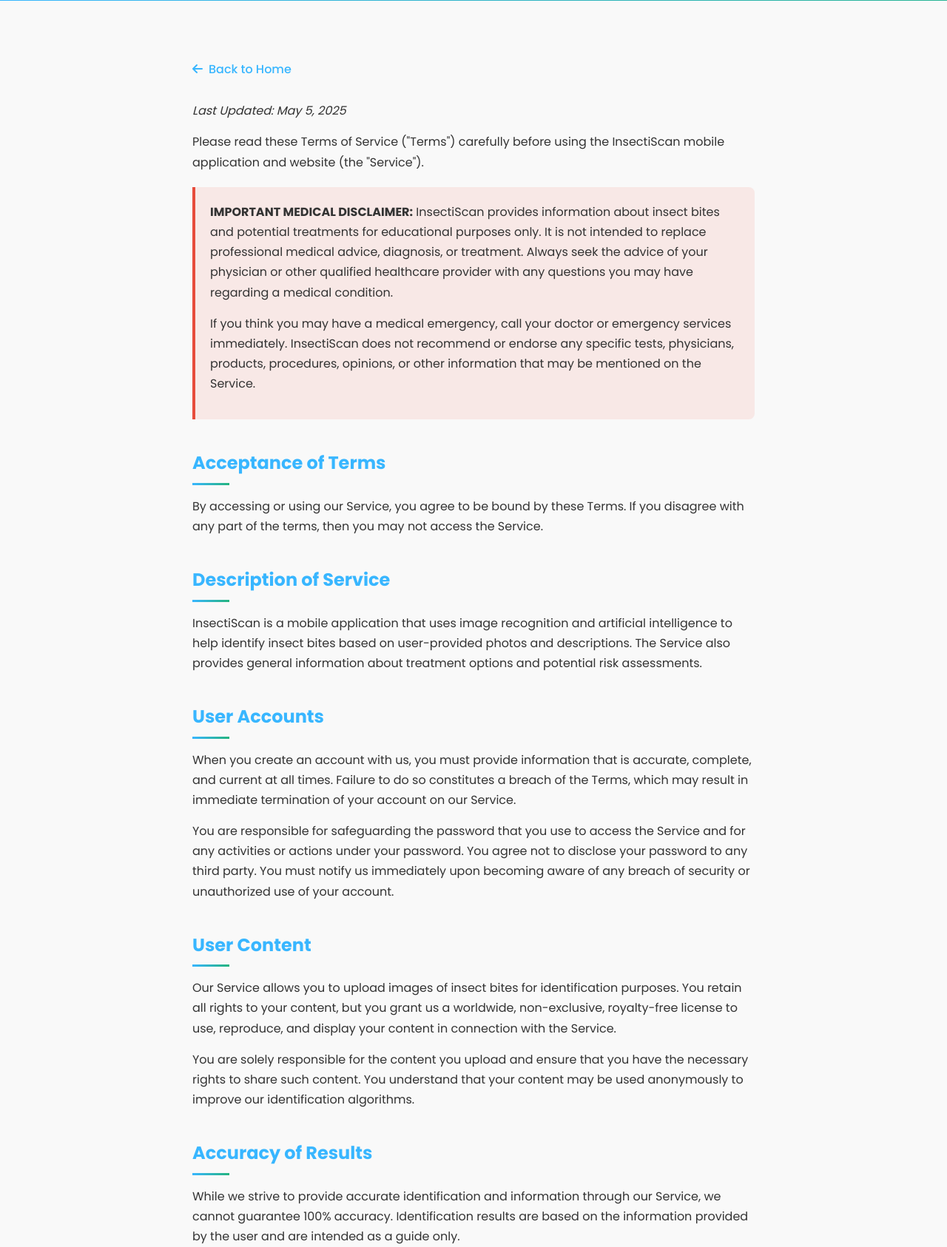
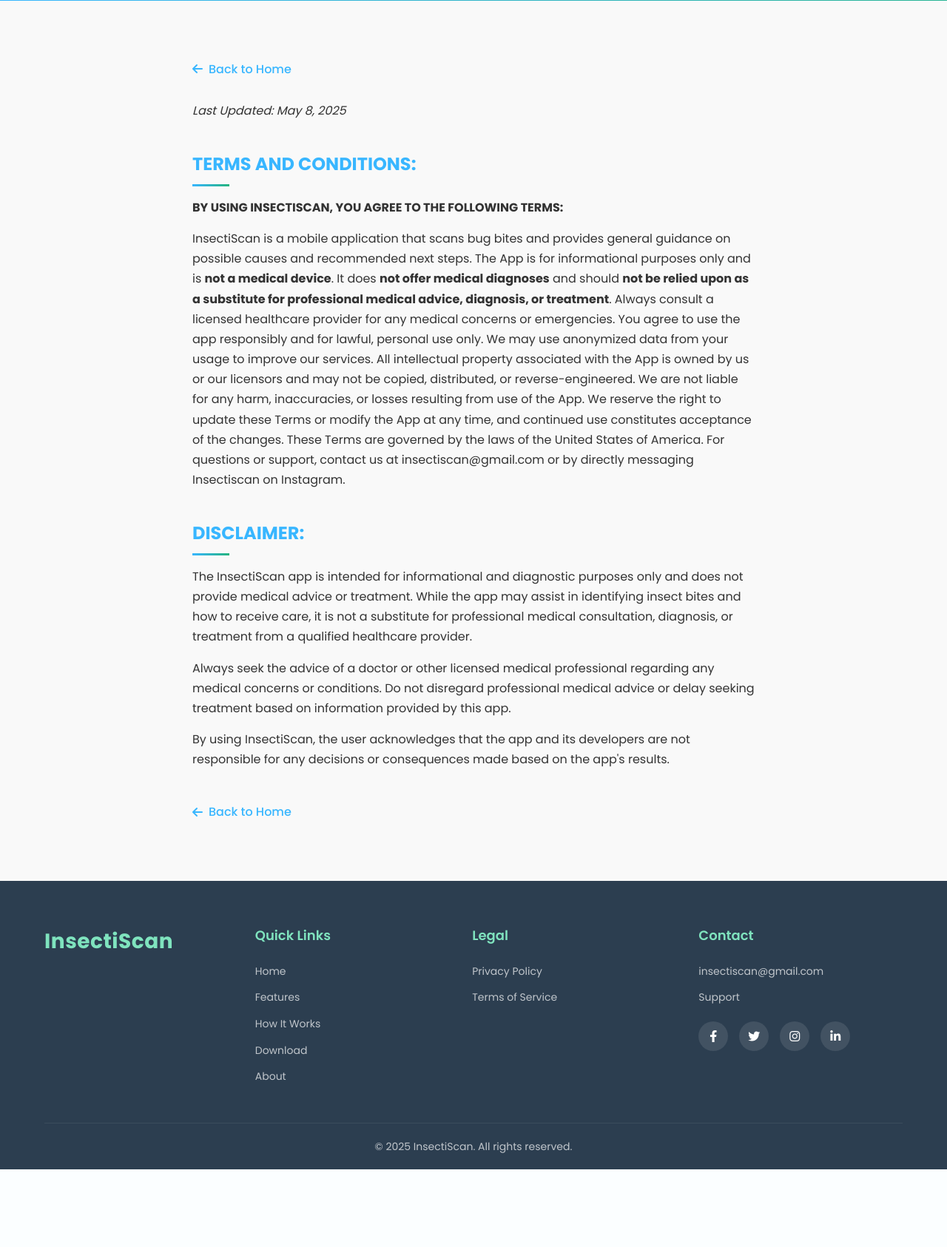
Before and after one commit to WizardQueenAnne/Insectiscan, a Flask app: page /terms in a window 1280 px wide. Shown: the part 259-1945 px from the top of the page at 74% size. After the commit the page ends 1840 px from the top, so only its background shows below. Run offline with Flask 3, Linux system fonts and the light colour scheme.

Commit message:
Update terms.html

```diff
--- a/templates/terms.html
+++ b/templates/terms.html
@@ -96,6 +96,10 @@
         .back-button:hover {
             transform: translateX(-5px);
         }
+
+        strong {
+            font-weight: 700;
+        }
     </style>
 </head>
 <body>
@@ -132,67 +136,16 @@
             <i class="fas fa-arrow-left"></i> Back to Home
         </a>
 
-        <p class="legal-update">Last Updated: May 5, 2025</p>
+        <p class="legal-update">Last Updated: May 8, 2025</p>
 
-        <p>Please read these Terms of Service ("Terms") carefully before using the InsectiScan mobile application and website (the "Service").</p>
+        <h2>TERMS AND CONDITIONS:</h2>
+        <p><strong>BY USING INSECTISCAN, YOU AGREE TO THE FOLLOWING TERMS:</strong></p>
+        <p>InsectiScan is a mobile application that scans bug bites and provides general guidance on possible causes and recommended next steps. The App is for informational purposes only and is <strong>not a medical device</strong>. It does <strong>not offer medical diagnoses</strong> and should <strong>not be relied upon as a substitute for professional medical advice, diagnosis, or treatment</strong>. Always consult a licensed healthcare provider for any medical concerns or emergencies. You agree to use the app responsibly and for lawful, personal use only. We may use anonymized data from your usage to improve our services. All intellectual property associated with the App is owned by us or our licensors and may not be copied, distributed, or reverse-engineered. We are not liable for any harm, inaccuracies, or losses resulting from use of the App. We reserve the right to update these Terms or modify the App at any time, and continued use constitutes acceptance of the changes. These Terms are governed by the laws of the United States of America. For questions or support, contact us at insectiscan@gmail.com or by directly messaging Insectiscan on Instagram.</p>
 
-        <div class="medical-disclaimer">
-            <p><strong>IMPORTANT MEDICAL DISCLAIMER:</strong> InsectiScan provides information about insect bites and potential treatments for educational purposes only. It is not intended to replace professional medical advice, diagnosis, or treatment. Always seek the advice of your physician or other qualified healthcare provider with any questions you may have regarding a medical condition.</p>
-            <p>If you think you may have a medical emergency, call your doctor or emergency services immediately. InsectiScan does not recommend or endorse any specific tests, physicians, products, procedures, opinions, or other information that may be mentioned on the Service.</p>
-        </div>
-
-        <h2>Acceptance of Terms</h2>
-        <p>By accessing or using our Service, you agree to be bound by these Terms. If you disagree with any part of the terms, then you may not access the Service.</p>
-
-        <h2>Description of Service</h2>
-        <p>InsectiScan is a mobile application that uses image recognition and artificial intelligence to help identify insect bites based on user-provided photos and descriptions. The Service also provides general information about treatment options and potential risk assessments.</p>
-
-        <h2>User Accounts</h2>
-        <p>When you create an account with us, you must provide information that is accurate, complete, and current at all times. Failure to do so constitutes a breach of the Terms, which may result in immediate termination of your account on our Service.</p>
-
-        <p>You are responsible for safeguarding the password that you use to access the Service and for any activities or actions under your password. You agree not to disclose your password to any third party. You must notify us immediately upon becoming aware of any breach of security or unauthorized use of your account.</p>
-
-        <h2>User Content</h2>
-        <p>Our Service allows you to upload images of insect bites for identification purposes. You retain all rights to your content, but you grant us a worldwide, non-exclusive, royalty-free license to use, reproduce, and display your content in connection with the Service.</p>
-
-        <p>You are solely responsible for the content you upload and ensure that you have the necessary rights to share such content. You understand that your content may be used anonymously to improve our identification algorithms.</p>
-
-        <h2>Accuracy of Results</h2>
-        <p>While we strive to provide accurate identification and information through our Service, we cannot guarantee 100% accuracy. Identification results are based on the information provided by the user and are intended as a guide only.</p>
-
-        <p>Multiple factors can affect the accuracy of results, including image quality, lighting conditions, age of the bite, and individual skin reactions. Always consult a healthcare professional for definitive diagnosis and treatment.</p>
-
-        <h2>Intellectual Property</h2>
-        <p>The Service and its original content (excluding user-provided content), features, and functionality are and will remain the exclusive property of InsectiScan and its licensors. The Service is protected by copyright, trademark, and other laws of both the United States and foreign countries.</p>
-
-        <p>Our trademarks and trade dress may not be used in connection with any product or service without the prior written consent of InsectiScan.</p>
-
-        <h2>Limitation of Liability</h2>
-        <p>In no event shall InsectiScan, nor its directors, employees, partners, agents, suppliers, or affiliates, be liable for any indirect, incidental, special, consequential or punitive damages, including without limitation, loss of profits, data, use, goodwill, or other intangible losses, resulting from:</p>
-        <ul>
-            <li>Your access to or use of or inability to access or use the Service</li>
-            <li>Any conduct or content of any third party on the Service</li>
-            <li>Any content obtained from the Service</li>
-            <li>Unauthorized access, use, or alteration of your transmissions or content</li>
-            <li>Reliance on identification results or information provided through the Service</li>
-        </ul>
-
-        <h2>Termination</h2>
-        <p>We may terminate or suspend your account immediately, without prior notice or liability, for any reason whatsoever, including without limitation if you breach the Terms.</p>
-
-        <p>Upon termination, your right to use the Service will immediately cease. If you wish to terminate your account, you may simply discontinue using the Service or delete your account through the app settings.</p>
-
-        <h2>Governing Law</h2>
-        <p>These Terms shall be governed and construed in accordance with the laws of the United States, without regard to its conflict of law provisions.</p>
-
-        <p>Our failure to enforce any right or provision of these Terms will not be considered a waiver of those rights. If any provision of these Terms is held to be invalid or unenforceable by a court, the remaining provisions of these Terms will remain in effect.</p>
-
-        <h2>Changes to Terms</h2>
-        <p>We reserve the right, at our sole discretion, to modify or replace these Terms at any time. If a revision is material, we will try to provide at least 30 days' notice prior to any new terms taking effect. What constitutes a material change will be determined at our sole discretion.</p>
-
-        <h2>Contact Us</h2>
-        <p>If you have any questions about these Terms, please contact us at:</p>
-        <p>Email: <a href="mailto:insectiscan@gmail.com">insectiscan@gmail.com</a></p>
+        <h2>DISCLAIMER:</h2>
+        <p>The InsectiScan app is intended for informational and diagnostic purposes only and does not provide medical advice or treatment. While the app may assist in identifying insect bites and how to receive care, it is not a substitute for professional medical consultation, diagnosis, or treatment from a qualified healthcare provider.</p>
+        <p>Always seek the advice of a doctor or other licensed medical professional regarding any medical concerns or conditions. Do not disregard professional medical advice or delay seeking treatment based on information provided by this app.</p>
+        <p>By using InsectiScan, the user acknowledges that the app and its developers are not responsible for any decisions or consequences made based on the app's results.</p>
 
         <a href="{{ url_for('index') }}" class="back-button">
             <i class="fas fa-arrow-left"></i> Back to Home
```
